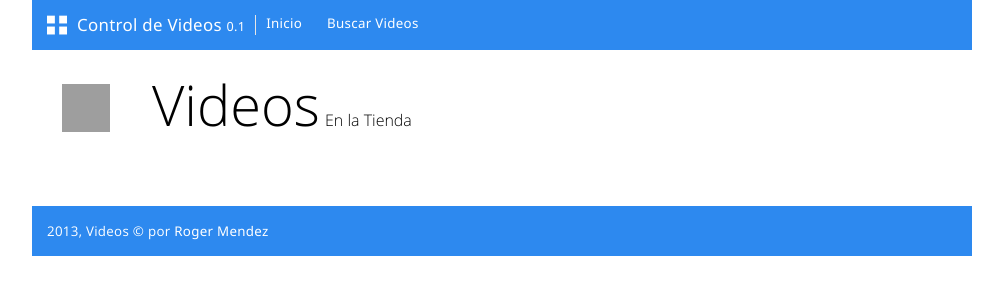
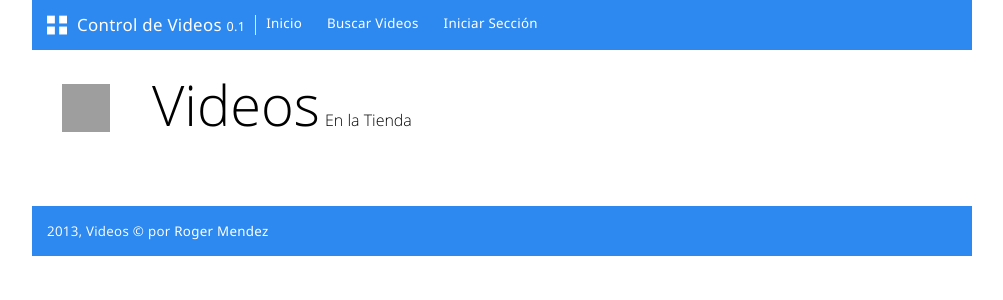
Before and after one commit to RogerMendez/controlvideos, a Django app: page / in a window 1280 px wide. Shown: the top 300 px of the page, without its empty margins (138-1141 px from the left). Run offline with Django 3.2, Linux system fonts and the light colour scheme; parts of the project's set-up code (start-up, migrations or seed data) failed here and were passed over; some libraries are stand-ins or nearby versions; grey boxes are pictures that could not be loaded.

Commit message:
con nuevas cosas3

```diff
--- a/controlvideos/Templates/base.html
+++ b/controlvideos/Templates/base.html
@@ -64,6 +64,9 @@
                             </ul>
                         </li>
                     {% endif %}
+                    <li>
+                        <a href="{% url 'users.views.loguet_in' %}">Iniciar Sección</a>
+                    </li>
                 </ul>
             </div>
         </div>
```
